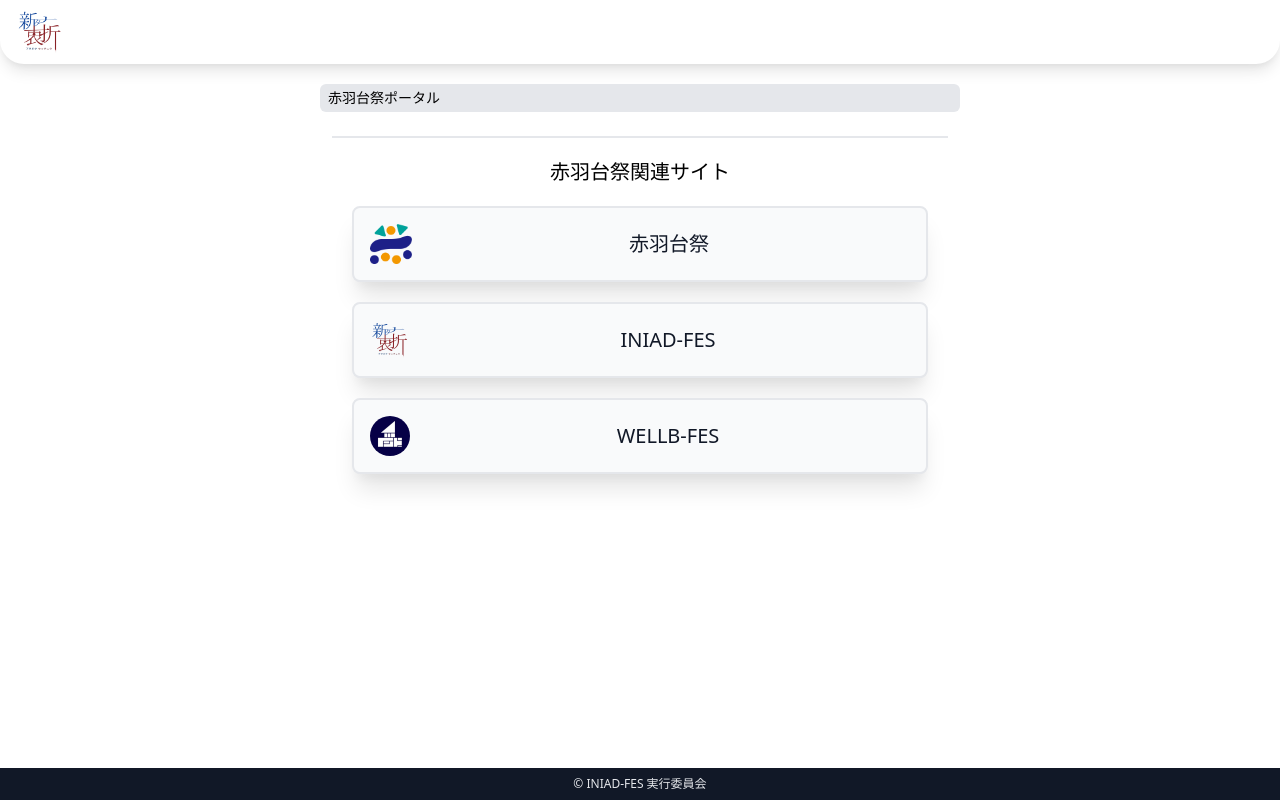
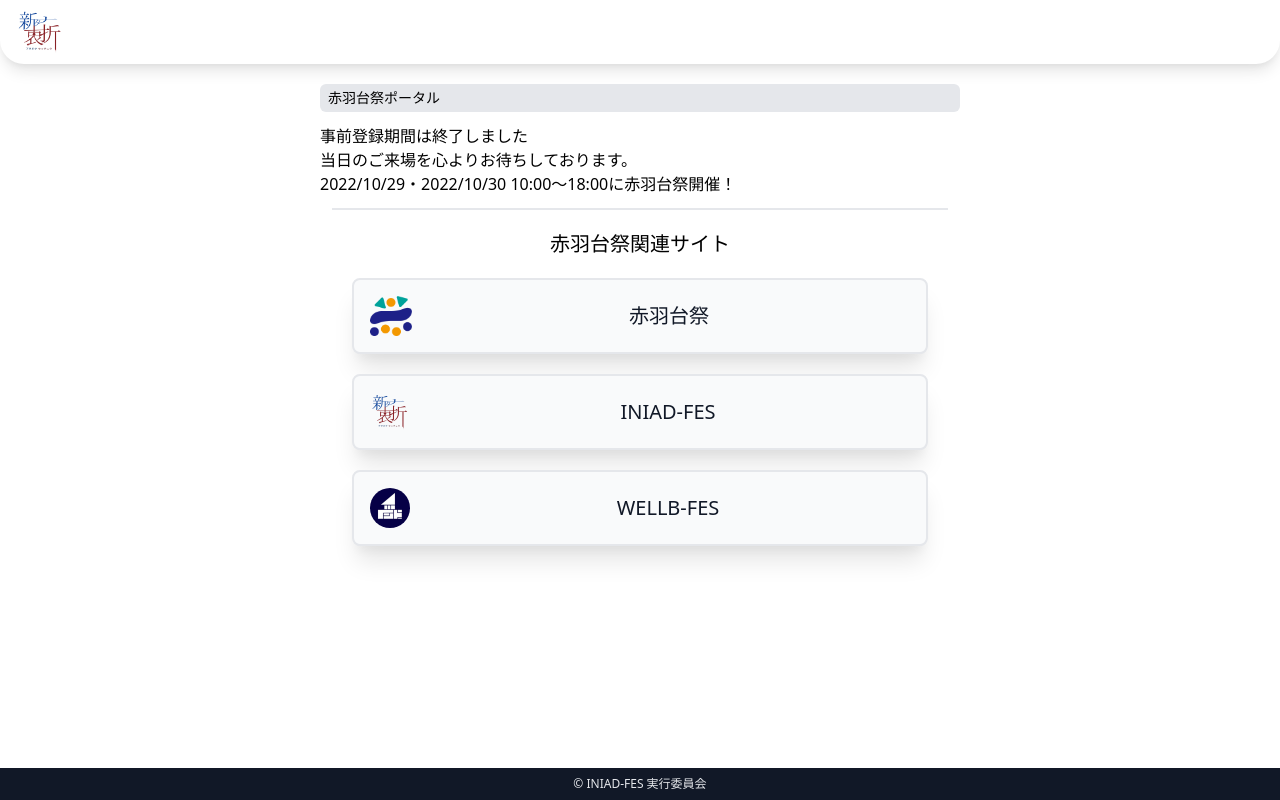
Before and after one commit to kazunariM/iniadfes2022-portal, a Nuxt app in the folder client/: page / in a window 1280 px wide. Built offline with nearby package versions, Linux system fonts and the light colour scheme; no server answers.

Commit message:
事前登録期間終了時の挙動を追加

```diff
--- a/client/middleware/portal.js
+++ b/client/middleware/portal.js
@@ -3,6 +3,7 @@
 		for (const key of Object.keys(res.data)) {
 			if (res.data[key]) {
 				store.dispatch("switching/setAction", key)
+				break
 			}
 		}
 	})
--- /dev/null
+++ b/client/middleware/registration.js
@@ -0,0 +1,12 @@
+export default function ({ route, redirect, $axios, store, $cookies }) {
+	return $axios.get("/api/v1/state/").then((res) => {
+		for (const key of Object.keys(res.data)) {
+			if (res.data[key]) {
+				if (key === "pre" || key === "fes") {
+					return
+				}
+			}
+		}
+		redirect("/")
+	})
+}
--- a/client/pages/Registration/Confirm.vue
+++ b/client/pages/Registration/Confirm.vue
@@ -7,6 +7,7 @@
 export default {
 	components: { ConfirmComponent },
 	layout: "portal",
+	middleware: "registration",
 	mounted() {
 		this.$nuxt.$emit("setTitle", "来場者登録")
 	},
--- a/client/pages/Registration/index.vue
+++ b/client/pages/Registration/index.vue
@@ -4,9 +4,11 @@
 
 <script>
 import RegistrationForm from "~/components/Registration/RegistrationForm"
+
 export default {
 	components: { RegistrationForm },
 	layout: "portal",
+	middleware: "registration",
 	fetch({ store, $axios }) {
 		return $axios.get("/api/v1/namecards").then((res) => {
 			store.dispatch("Registration/data/addAction", res.data)
--- a/client/pages/index.vue
+++ b/client/pages/index.vue
@@ -9,6 +9,11 @@
 				<h2 class="text-xl mb-5">来場者情報事前登録はこちらから</h2>
 				<button class="bg-pink-900 hover:bg-pink-700 text-white p-5 w-full shadow-xl rounded-lg text-xl" @click="moveRegistration">事前登録をする</button>
 			</div>
+		</section>
+		<section v-if="!now">
+			<h2>事前登録期間は終了しました</h2>
+			<p>当日のご来場を心よりお待ちしております。</p>
+			<p>2022/10/29・2022/10/30 10:00～18:00に赤羽台祭開催！</p>
 		</section>
 		<section v-if="now == 'fes'">
 			<section v-if="!is_qrid">
```
